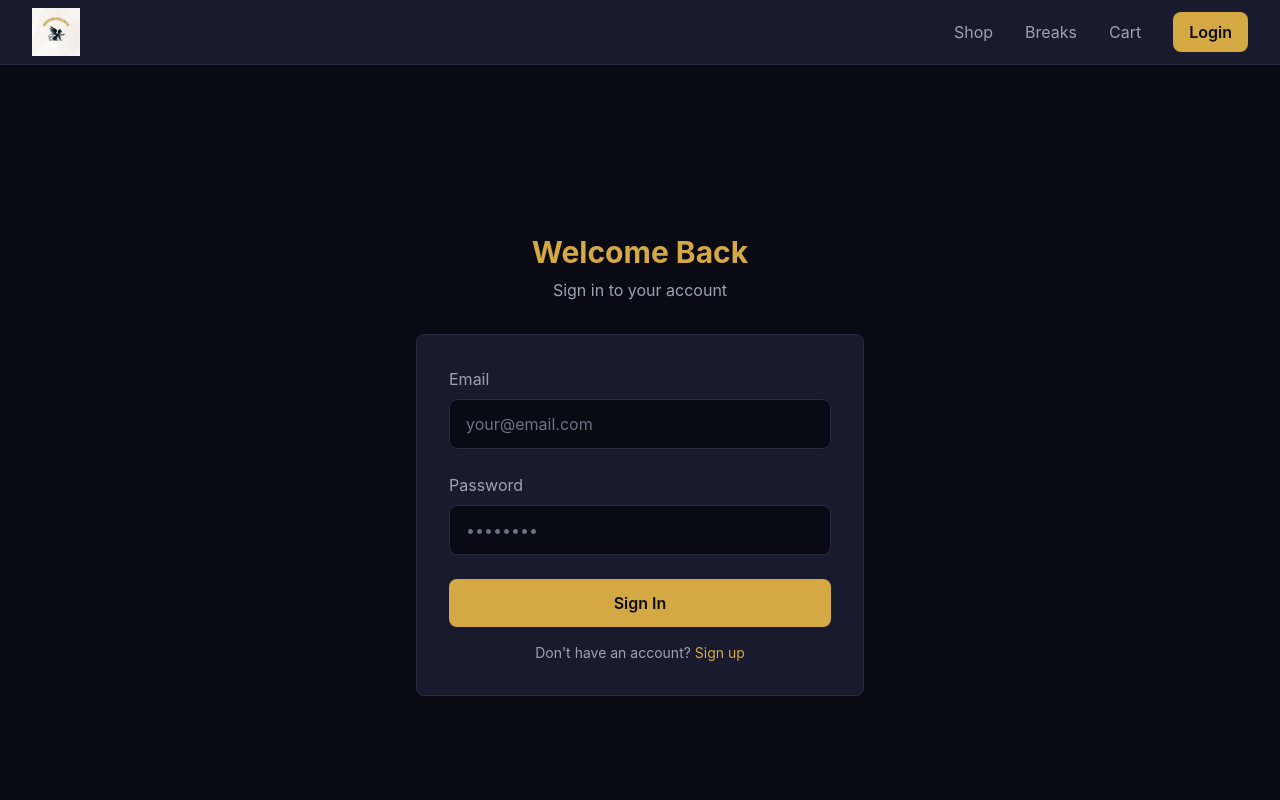
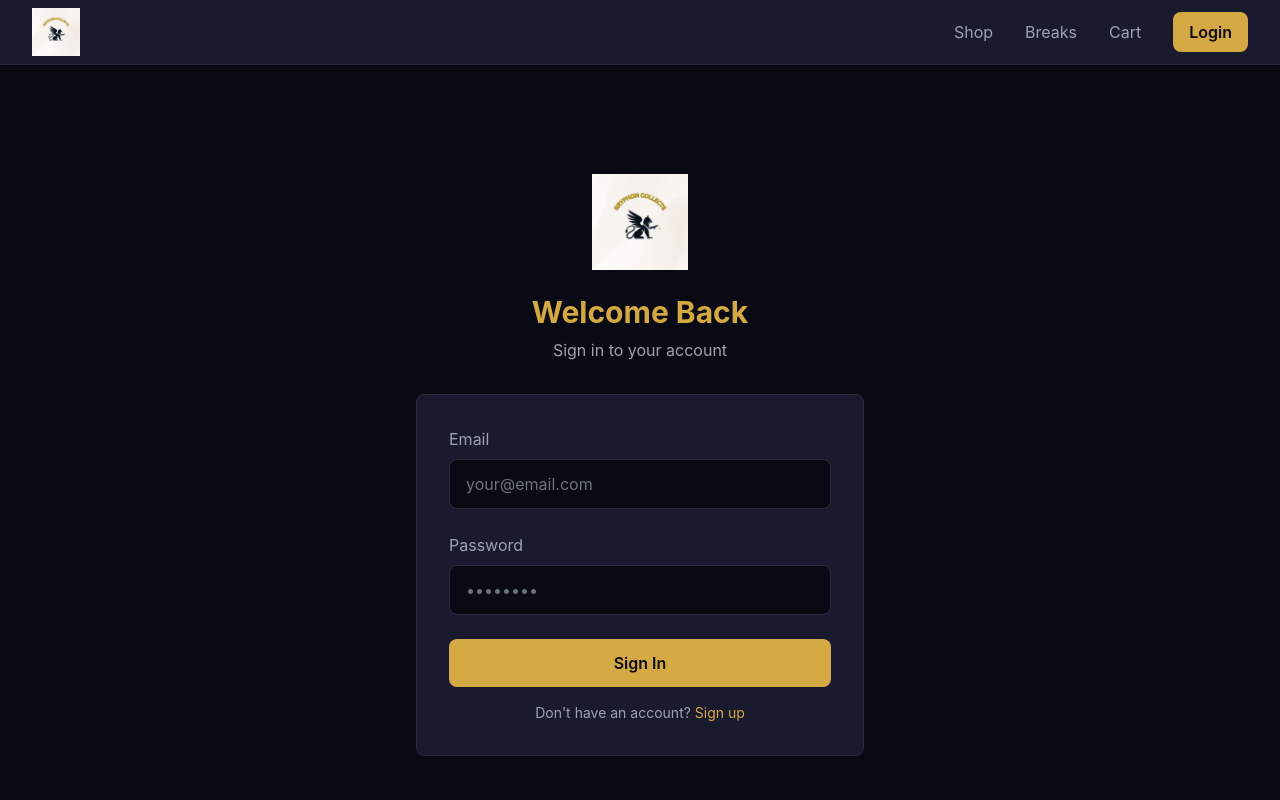
Before and after one commit to buddysnft/GryphonCollectsWeb, a Next.js app: page /login in a window 1280 px wide. Shown: the top 800 px of the page. Built offline with nearby package versions, Linux system fonts and the light colour scheme; no server answers.

Commit message:
Add logo to login and signup pages
- Logo displayed at h-24 above form headings
- Consistent branding across auth pages

```diff
--- a/src/app/login/page.tsx
+++ b/src/app/login/page.tsx
@@ -32,6 +32,13 @@ export default function LoginPage() {
     <div className="min-h-screen flex items-center justify-center px-4 py-12">
       <div className="max-w-md w-full">
         <div className="text-center mb-8">
+          <div className="flex justify-center mb-6">
+            <img
+              src="/logo.jpg"
+              alt="Gryphon Collects"
+              className="h-24 w-auto"
+            />
+          </div>
           <h1 className="text-3xl font-bold text-primary mb-2">Welcome Back</h1>
           <p className="text-text-secondary">Sign in to your account</p>
         </div>
--- a/src/app/signup/page.tsx
+++ b/src/app/signup/page.tsx
@@ -45,6 +45,13 @@ export default function SignupPage() {
     <div className="min-h-screen flex items-center justify-center px-4 py-12">
       <div className="max-w-md w-full">
         <div className="text-center mb-8">
+          <div className="flex justify-center mb-6">
+            <img
+              src="/logo.jpg"
+              alt="Gryphon Collects"
+              className="h-24 w-auto"
+            />
+          </div>
           <h1 className="text-3xl font-bold text-primary mb-2">Create Account</h1>
           <p className="text-text-secondary">Join us today</p>
         </div>
```
